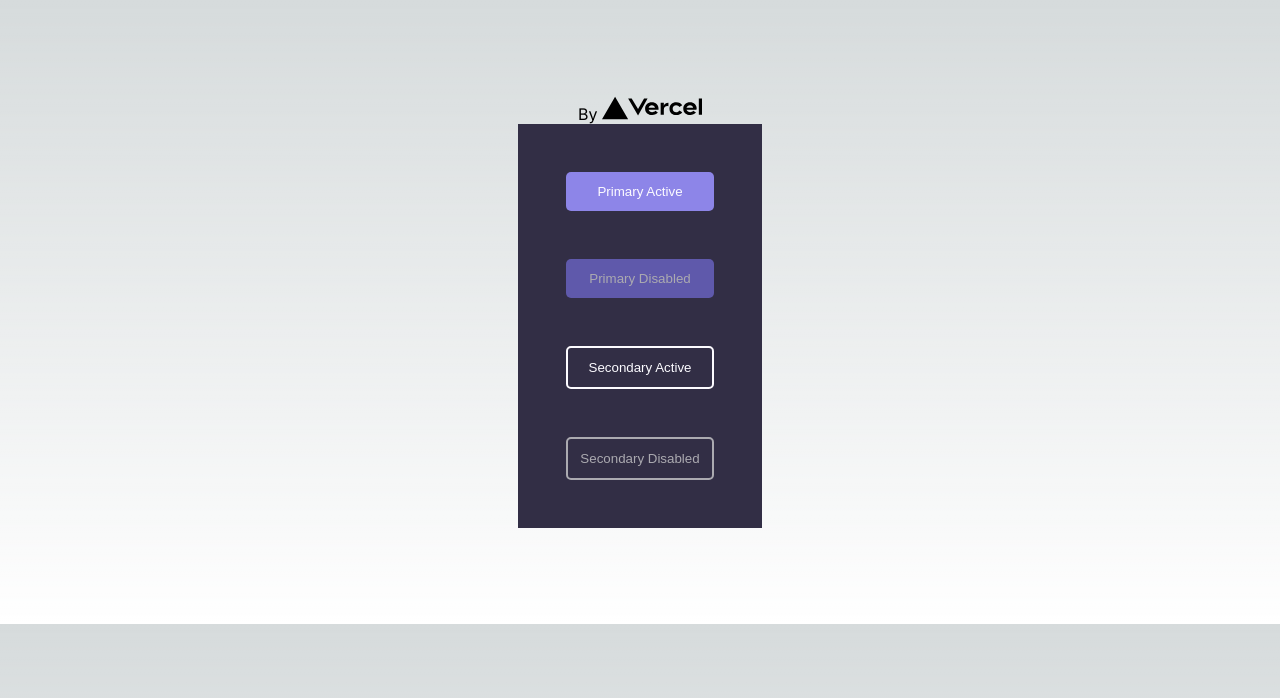
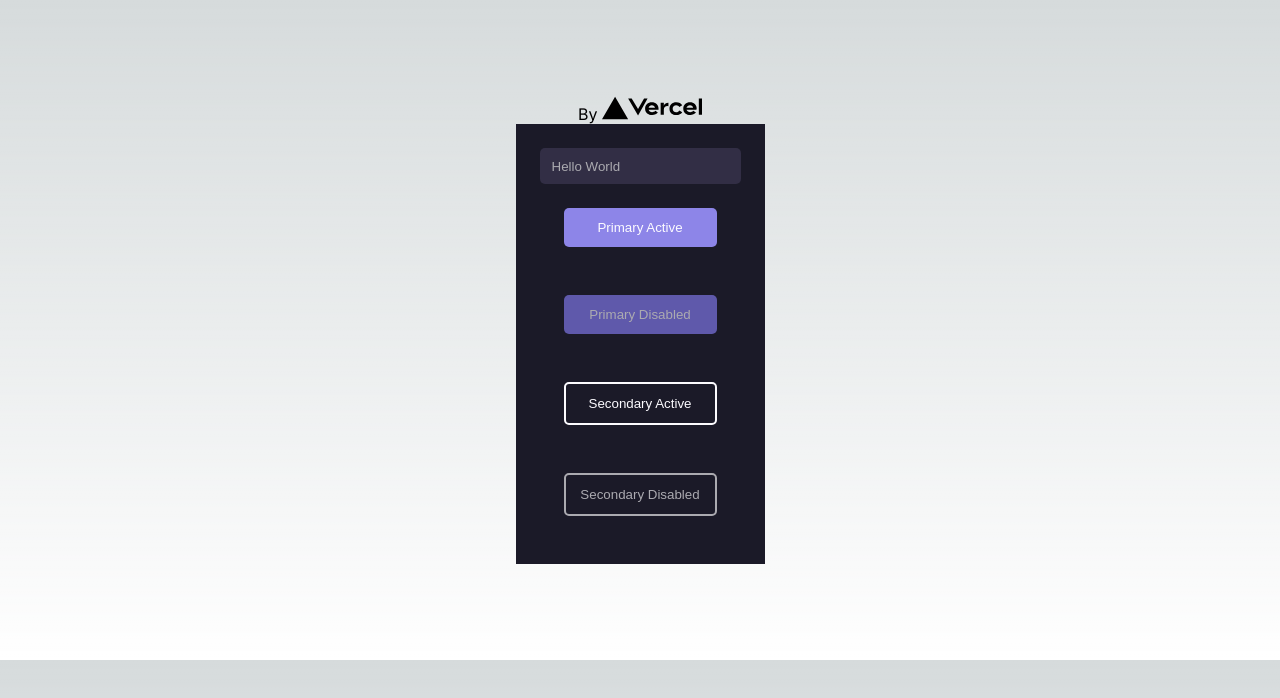
Before and after one commit to j-eick/jujo-hackathon, a Next.js app: page / in a window 1280 px wide. Shown: the top 698 px of the page. Built offline with nearby package versions, Linux system fonts and the light colour scheme.

Commit message:
feat: create input component

```diff
--- a/src/app/components/button/button.module.css
+++ b/src/app/components/button/button.module.css
@@ -1,5 +1,5 @@
 .button {
-  border-radius: 5px;
+  border-radius: var(--borderRadius);
   padding: 12px;
   cursor: pointer;
 }
--- /dev/null
+++ b/src/app/components/input/index.ts
@@ -0,0 +1,3 @@
+import Input from "./input";
+
+export default Input;
--- /dev/null
+++ b/src/app/components/input/input.module.css
@@ -0,0 +1,8 @@
+.input {
+  height: 36px;
+  border: none;
+  padding-inline: 12px;
+  border-radius: var(--borderRadius);
+  background-color: var(--grey-2);
+  color: var(--disabledGrey);
+}
--- /dev/null
+++ b/src/app/components/input/input.tsx
@@ -0,0 +1,23 @@
+import React from "react";
+
+import { InputProps } from "./input.types";
+import styles from "./input.module.css";
+
+const Input = ({
+  value,
+  onChange,
+  placeholder = "Your Input",
+  disabled = false,
+}: InputProps) => {
+  return (
+    <input
+      className={styles.input}
+      onChange={onChange}
+      value={value}
+      placeholder={placeholder}
+      disabled={disabled}
+    />
+  );
+};
+
+export default Input;
--- /dev/null
+++ b/src/app/components/input/input.types.ts
@@ -0,0 +1,6 @@
+export type InputProps = {
+  value: string;
+  onChange: (e: React.ChangeEvent<HTMLInputElement>) => void;
+  placeholder?: string;
+  disabled?: boolean;
+};
--- a/src/app/globals.css
+++ b/src/app/globals.css
@@ -48,6 +48,7 @@
   --disabledViolet: #5f59ab;
   --offWhite: #FCFBFF;
   --popOrange: #F54603;
+  --borderRadius: 5px;
 }
 
 @media (prefers-color-scheme: dark) {
--- a/src/app/page.tsx
+++ b/src/app/page.tsx
@@ -2,6 +2,7 @@
 import Image from "next/image";
 import styles from "./page.module.css";
 import Button from "./components/button";
+import Input from "./components/input";
 
 export default function Home() {
   return (
@@ -23,14 +24,16 @@ export default function Home() {
           />
         </a>
       </div>
+
       <div
         style={{
           display: "flex",
           flexDirection: "column",
-          backgroundColor: "#322E45",
+          backgroundColor: "#1B1A28",
           padding: "24px",
         }}
       >
+        <Input value="Hello World" onChange={(e) => console.log({ e })} />
         <Button type="primary" onClick={() => {}} className={styles.testButton}>
           Primary Active
         </Button>
```
